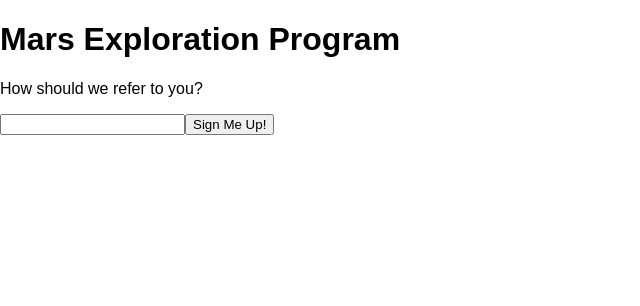
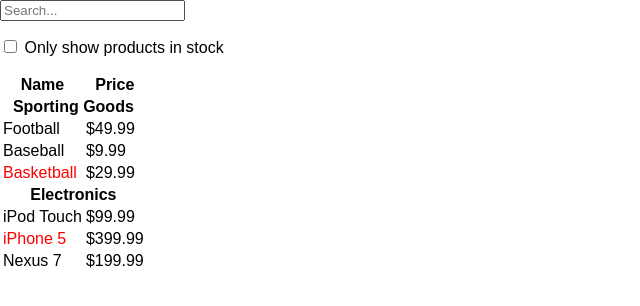
Before and after one commit to NachoTsvetkov/react-step-by-step, a React (Create React App) app: page / in a window 1280 px wide. Shown: the top 306 px of the page, without its empty margins (0-640 px from the left). Built offline with nearby package versions, Linux system fonts and the light colour scheme.

Commit message:
#12 thinking in react implemented

```diff
--- a/src/index.js
+++ b/src/index.js
@@ -2,79 +2,191 @@
 import ReactDOM from 'react-dom';
 import './index.css';
 
-function FancyBorder(props) {
+class ProductCategoryRow extends React.Component {
+  render() {
+    const category = this.props.category;
     return (
-    <div className={'FancyBorder FancyBorder-' + props.color}>
-      {props.children}
-    </div>
+      <tr>
+        <th colSpan="2">{category}</th>
+      </tr>
     );
   }
+}
 
-function WelcomeDialog() {
+class ProductRow extends React.Component {
+  render() {
+    const product = this.props.product;
+    const name = product.stocked ? (
+      product.name
+    ) : (
+      <span style={{ color: 'red' }}>{product.name}</span>
+    );
+
     return (
-    <Dialog title="Welcome" message="Thank you for visiting our spacecraft!" />
+      <tr>
+        <td>{name}</td>
+        <td>{product.price}</td>
+      </tr>
     );
   }
+}
 
-function Dialog(props) {
-  return (
-    <FancyBorder color="blue">
-      <h1 className="Dialog-title">{props.title}</h1>
-      <p className="Dialog-message">{props.message}</p>
-      {props.children}
-    </FancyBorder>
+class ProductTable extends React.Component {
+  render() {
+    const filterText = this.props.filterText;
+    const inStockOnly = this.props.inStockOnly;
+
+    const rows = [];
+    let lastCategory = null;
+
+    this.props.products.forEach(product => {
+      if (product.name.indexOf(filterText) === -1) {
+        return;
+      }
+      if (inStockOnly && !product.stocked) {
+        return;
+      }
+      if (product.category !== lastCategory) {
+        rows.push(
+          <ProductCategoryRow
+            category={product.category}
+            key={product.category}
+          />
         );
       }
+      rows.push(<ProductRow product={product} key={product.name} />);
+      lastCategory = product.category;
+    });
 
-class SignUpDialog extends React.Component {
+    return (
+      <table>
+        <thead>
+          <tr>
+            <th>Name</th>
+            <th>Price</th>
+          </tr>
+        </thead>
+        <tbody>{rows}</tbody>
+      </table>
+    );
+  }
+}
+
+class SearchBar extends React.Component {
   constructor(props) {
     super(props);
-    this.handleChange = this.handleChange.bind(this);
-    this.handleSignUp = this.handleSignUp.bind(this);
-    this.state = { login: '' };
+    this.handleFilterTextChange = this.handleFilterTextChange.bind(this);
+    this.handleInStockChange = this.handleInStockChange.bind(this);
+  }
+
+  handleFilterTextChange(e) {
+    this.props.onFilterTextChange(e.target.value);
+  }
+
+  handleInStockChange(e) {
+    this.props.onInStockChange(e.target.checked);
   }
 
   render() {
     return (
-      <Dialog
-        title="Mars Exploration Program"
-        message="How should we refer to you?"
-      >
-        <input value={this.state.login} onChange={this.handleChange} />
-
-        <button onClick={this.handleSignUp}>Sign Me Up!</button>
-      </Dialog>
+      <form>
+        <input
+          type="text"
+          placeholder="Search..."
+          value={this.props.filterText}
+          onChange={this.handleFilterTextChange}
+        />
+        <p>
+          <input
+            type="checkbox"
+            checked={this.props.inStockOnly}
+            onChange={this.handleInStockChange}
+          />{' '}
+          Only show products in stock
+        </p>
+      </form>
     );
-  }
-
-  handleChange(e) {
-    this.setState({ login: e.target.value });
-  }
-
-  handleSignUp() {
-    alert(`Welcome aboard, ${this.state.login}!`);
   }
 }
 
-function SplitPane(props) {
+class FilterableProductTable extends React.Component {
+  constructor(props) {
+    super(props);
+    this.state = {
+      filterText: '',
+      inStockOnly: false
+    };
+
+    this.handleFilterTextChange = this.handleFilterTextChange.bind(this);
+    this.handleInStockChange = this.handleInStockChange.bind(this);
+  }
+
+  handleFilterTextChange(filterText) {
+    this.setState({
+      filterText: filterText
+    });
+  }
+
+  handleInStockChange(inStockOnly) {
+    this.setState({
+      inStockOnly: inStockOnly
+    });
+  }
+
+  render() {
     return (
-    <div className="SplitPane">
-      <div className="SplitPane-left">{props.left}</div>
-      <div className="SplitPane-right">{props.right}</div>
+      <div>
+        <SearchBar
+          filterText={this.state.filterText}
+          inStockOnly={this.state.inStockOnly}
+          onFilterTextChange={this.handleFilterTextChange}
+          onInStockChange={this.handleInStockChange}
+        />
+        <ProductTable
+          products={this.props.products}
+          filterText={this.state.filterText}
+          inStockOnly={this.state.inStockOnly}
+        />
       </div>
     );
   }
+}
 
-//   function App() {
-//     return (
-//       <SplitPane
-//         left={
-//           <Contacts />
-//         }
-//         right={
-//           <Chat />
-//         } />
-//     );
-//   }
+const PRODUCTS = [
+  {
+    category: 'Sporting Goods',
+    price: '$49.99',
+    stocked: true,
+    name: 'Football'
+  },
+  {
+    category: 'Sporting Goods',
+    price: '$9.99',
+    stocked: true,
+    name: 'Baseball'
+  },
+  {
+    category: 'Sporting Goods',
+    price: '$29.99',
+    stocked: false,
+    name: 'Basketball'
+  },
+  {
+    category: 'Electronics',
+    price: '$99.99',
+    stocked: true,
+    name: 'iPod Touch'
+  },
+  {
+    category: 'Electronics',
+    price: '$399.99',
+    stocked: false,
+    name: 'iPhone 5'
+  },
+  { category: 'Electronics', price: '$199.99', stocked: true, name: 'Nexus 7' }
+];
 
-ReactDOM.render(<SignUpDialog />, document.getElementById('root'));
+ReactDOM.render(
+  <FilterableProductTable products={PRODUCTS} />,
+  document.getElementById('root')
+);
```
Lines whose indentation alone changed are shown as unchanged.
